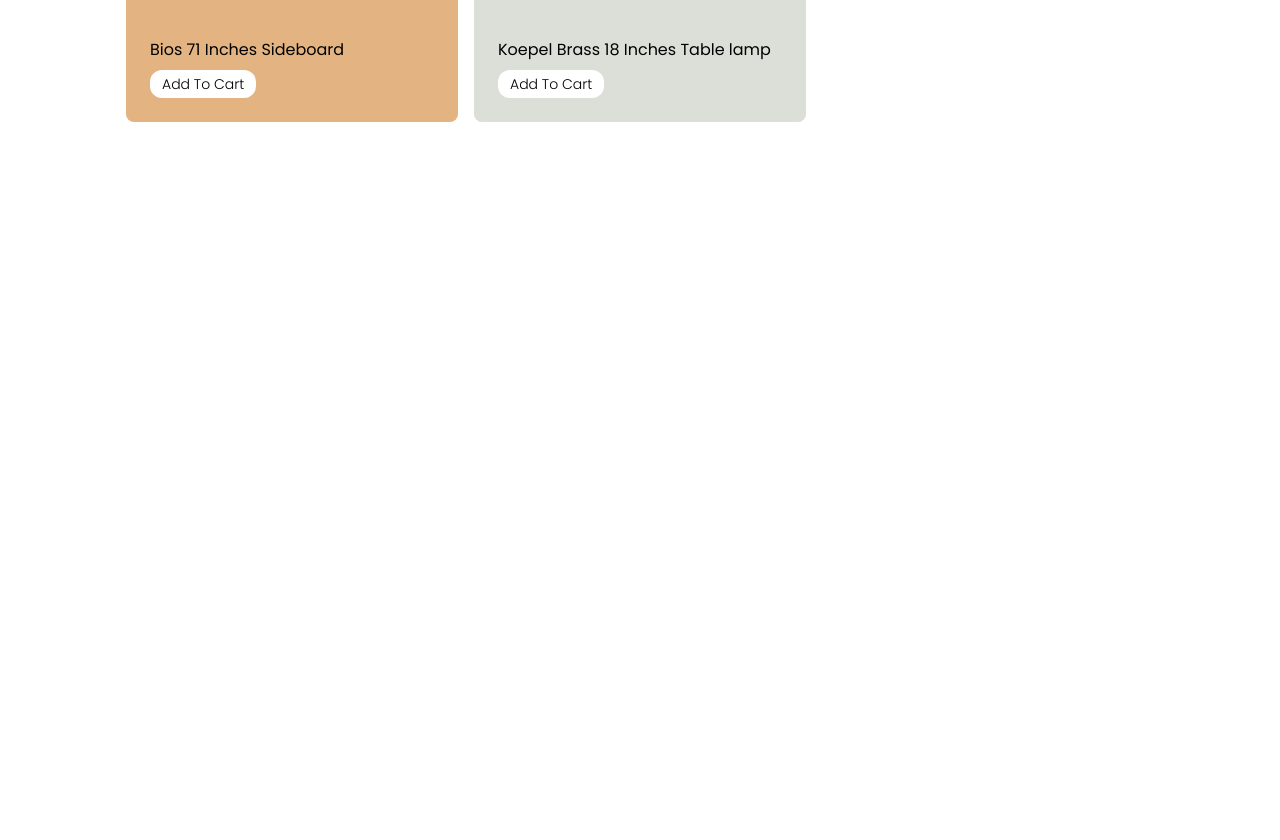
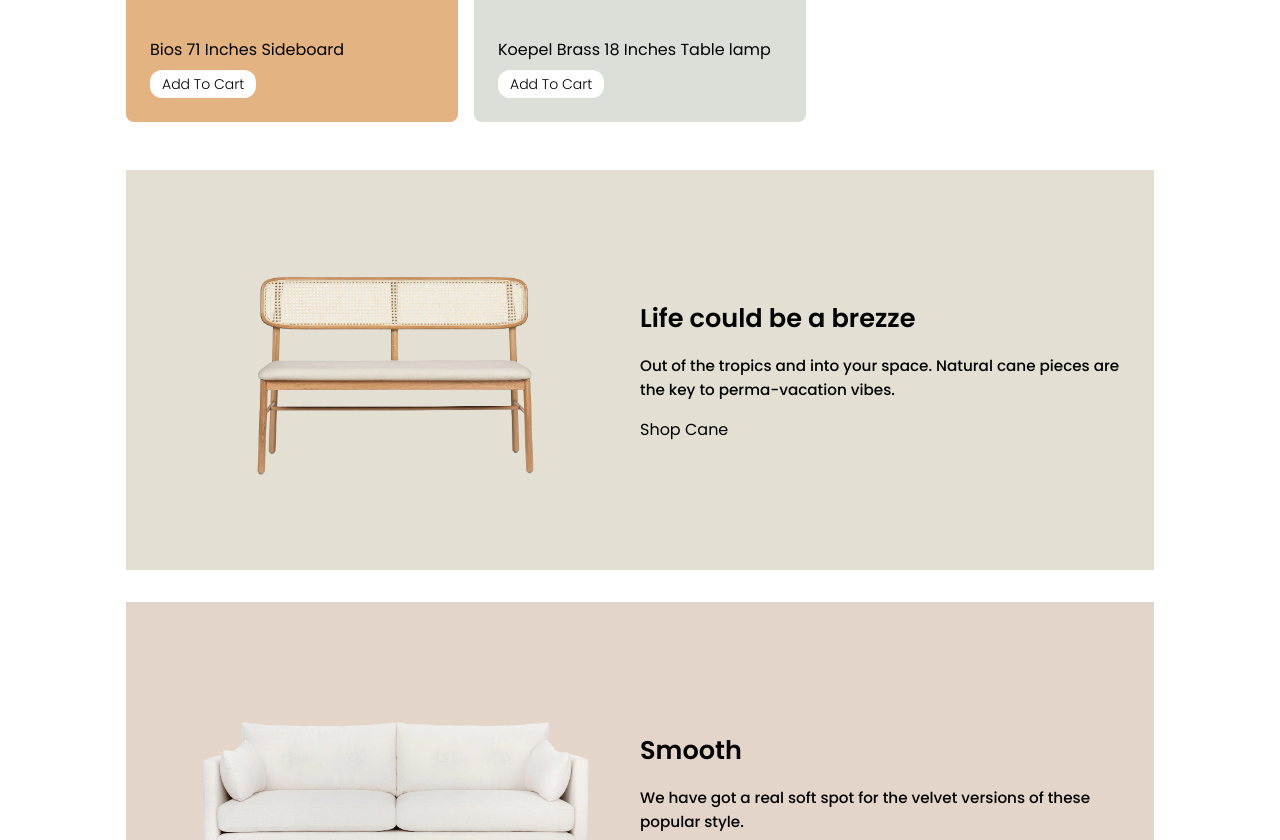
Before and after one commit to Natademoco/minim, a React (Vite) app: page / in a window 1280 px wide. Shown: the part 1840-2680 px from the top of the page. Before the commit the page ends 1962 px from the top, so only its background shows below. Built offline with nearby package versions, Linux system fonts and the light colour scheme.

Commit message:
adding new section

```diff
--- a/src/App.jsx
+++ b/src/App.jsx
@@ -18,12 +18,12 @@ const App = () => {
       <Navbar />
       <Home />
       <PopularProducts />
-      {/* <Shopping />
-      <BuyOnline />
-      <Reviews />
-      <Contact />
-      <Footer />
-      <ScrollToTop /> */}
+      <Shopping />
+      {/* <BuyOnline /> */}
+      {/* <Reviews /> */}
+      {/* <Contact /> */}
+      {/* <Footer /> */}
+      {/* <ScrollToTop /> */}
     </div>
   )
 }
--- a/src/Data/Data.jsx
+++ b/src/Data/Data.jsx
@@ -128,6 +128,7 @@ export const shoppingImgs = [
     title: "Life could be a brezze",
     text: "Out of the tropics and into your space. Natural cane pieces are the key to perma-vacation vibes.",
     btnText: "Shop Cane",
+    color: 'bg-[#e3dfd3]'
   },
   {
     id: 2,
@@ -135,6 +136,7 @@ export const shoppingImgs = [
     title: "Smooth",
     text: "We have got a real soft spot for the velvet versions of these popular style.",
     btnText: "Shop Velvet",
+    color: 'bg-[#e3d5ca]'
   },
 ];
 
--- a/src/components/container/Shopping.jsx
+++ b/src/components/container/Shopping.jsx
@@ -1,9 +1,26 @@
-import React from 'react'
+import React from "react";
+import {shoppingImgs} from "../../Data/Data";
+import {style} from "../../styles";
 
 const Shopping = () => {
   return (
-    <div>Shopping</div>
-  )
-}
+    <div className={`container ${style.container} ${style.section} h-full`}>
+      {shoppingImgs.map((shopImg) => {
+        return (
+          <div key={shopImg.id} className={`${shopImg.color} shopping min-h-[400px] grid place-items-center p-6 md:grid-cols-2 mb-[2rem]`}>
+            <img src={shopImg.img} alt={shopImg.id} />
+            <div>
+              <div className={`title ${style.title}`}>{shopImg.title}</div>
+              <p>{shopImg.text}</p>
+              <a href="" className="shopBtn">
+                {shopImg.btnText}
+              </a>
+            </div>
+          </div>
+        );
+      })}
+    </div>
+  );
+};
 
-export default Shopping
+export default Shopping;
```
